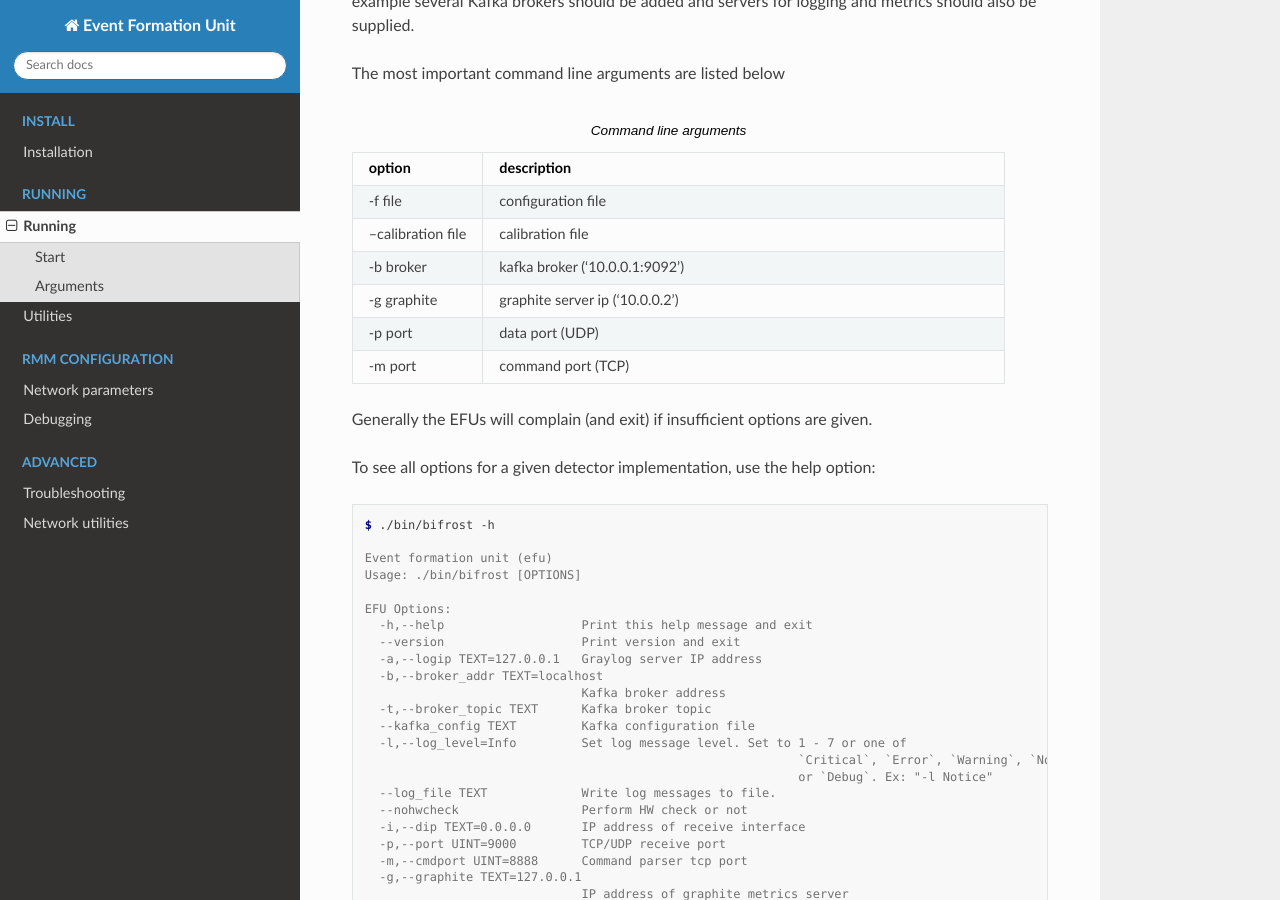
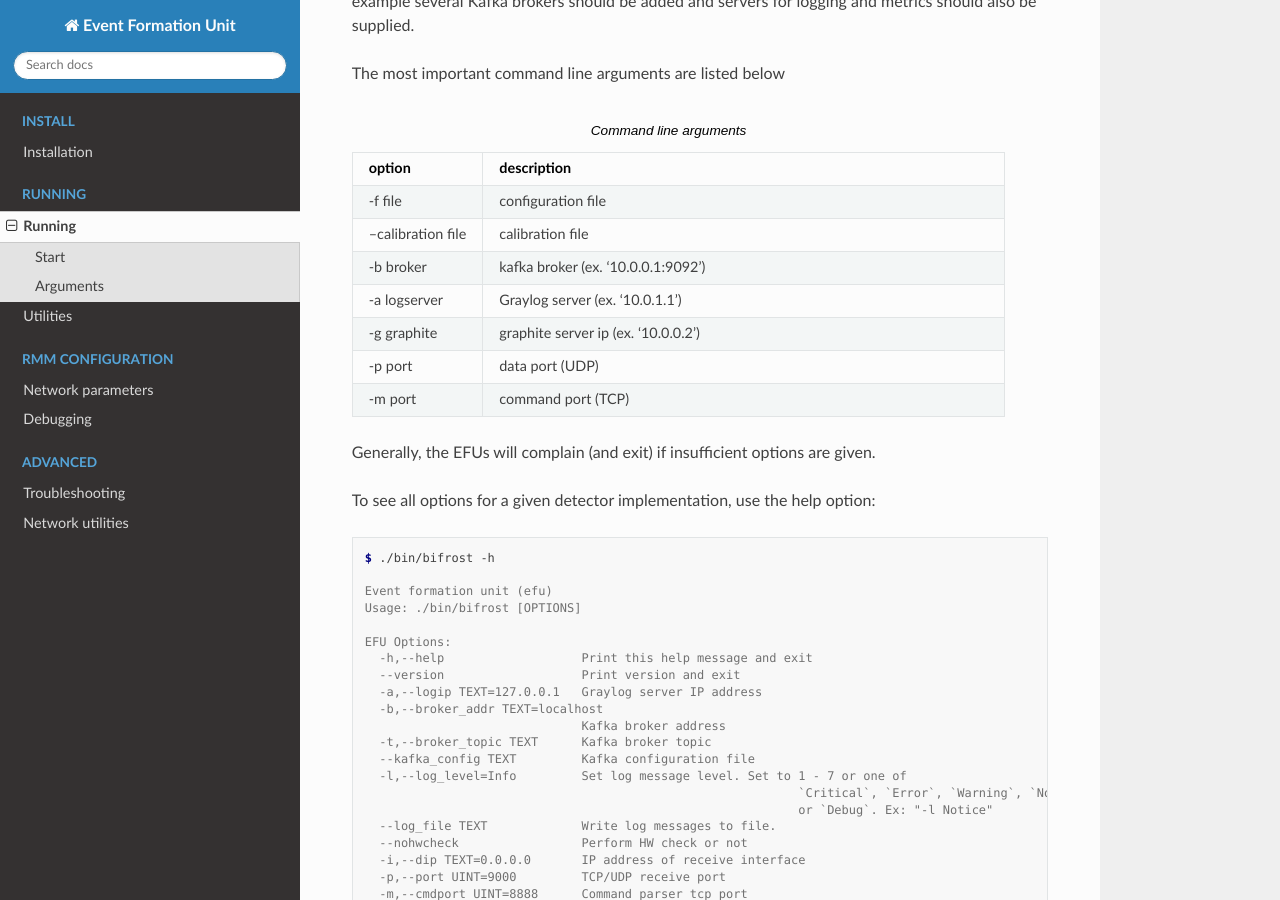
Before and after one commit to ess-dmsc/doc-efu, a Sphinx documentation site: the page built from docs/source/running.rst, in a window 1280 px wide and 900 px high, scrolled down 754 px. Built offline with Sphinx 7.4.7 and the Read the Docs theme 2.0.0, drawn with Linux system fonts in a browser that asks for light colours.

Commit message:
update doc

```diff
--- a/docs/source/running.rst
+++ b/docs/source/running.rst
@@ -49,16 +49,18 @@ The most important command line arguments are listed below
    * - --calibration file
      - calibration file
    * - -b broker
-     - kafka broker ('10.0.0.1:9092')
+     - kafka broker (ex. '10.0.0.1:9092')
+   * - -a logserver
+     - Graylog server (ex. '10.0.1.1')
    * - -g graphite
-     - graphite server ip ('10.0.0.2')
+     - graphite server ip (ex. '10.0.0.2')
    * - -p port
      - data port (UDP)
    * - -m port
      - command port (TCP)
 
 
-Generally the EFUs will complain (and exit) if insufficient options are given.
+Generally, the EFUs will complain (and exit) if insufficient options are given.
 
 To see all options for a given detector implementation, use the help option:
 
--- a/docs/source/utils.rst
+++ b/docs/source/utils.rst
@@ -7,7 +7,7 @@ efustat
 -------
 
 The EFU has several 64bit counters for its internal processing state. These
-are normally published to Grafana where they are rendered as time-series data
+are normally published to Grafana, where they are rendered as time-series data
 graphs.
 
 The runtime counters can be queried via the EFU command interface using a
```
